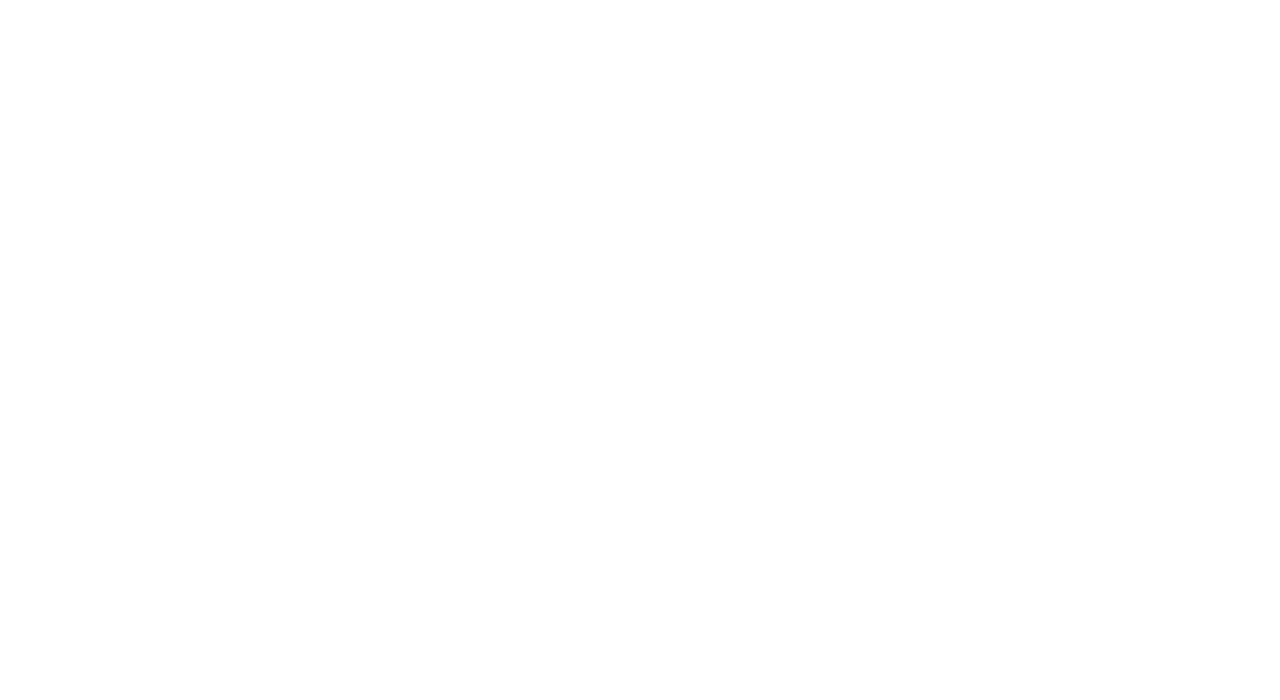
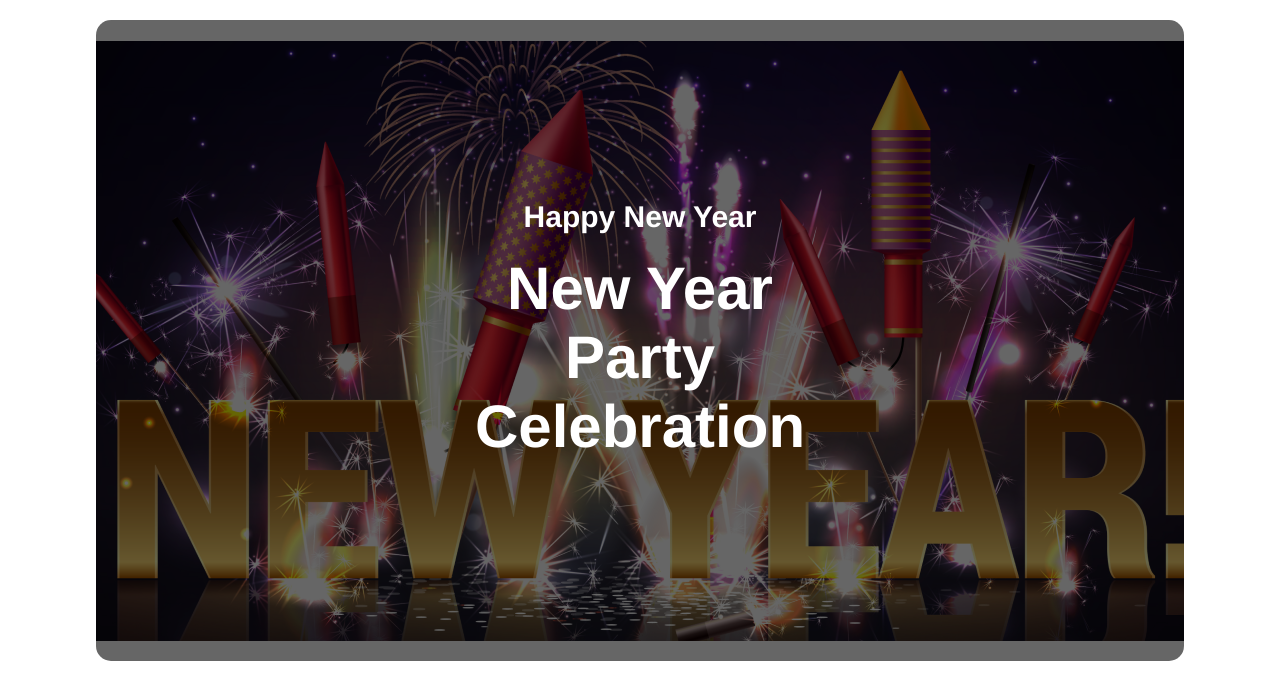
Before and after one commit to fariha-richi/Module-6_Assignment-1, a plain HTML site: page index.html in a window 1280 px wide. Drawn offline with Linux system fonts and the light colour scheme.

Commit message:
banner created

```diff
--- a/index.html
+++ b/index.html
@@ -4,10 +4,18 @@
     <meta charset="UTF-8">
     <meta name="viewport" content="width=device-width, initial-scale=1.0">
     <title>Happy New Year</title>
+    <link rel="stylesheet" href="styles/styles.css">
+     <!-- font awesome link -->
+     <link rel="preconnect" href="https://fonts.googleapis.com">
+     <link rel="preconnect" href="https://fonts.gstatic.com" crossorigin>
+     <link href="https://fonts.googleapis.com/css2?family=Merriweather:ital,wght@0,400;0,700;1,400&display=swap" rel="stylesheet">
 </head>
 <body>
-    <header>
-
+    <header class="banner">
+        <div>
+        <h4>Happy New Year</h4>
+        <h1>New Year Party Celebration</h1>
+    </div>
     </header>
     <main>
 
--- /dev/null
+++ b/styles/styles.css
@@ -0,0 +1,30 @@
+*{
+    margin: 0;
+    padding: 0;
+}
+header{
+        width: 85%;
+        margin: 20px auto;
+}
+.banner{
+    background-image: url('../images/Banner-Image.png');
+    background-repeat: no-repeat;
+    /*height: 600px;
+    width: 1320px;*/
+    background-position: center;
+    color:aliceblue;
+font-family:'Franklin Gothic Medium', 'Arial Narrow', Arial, sans-serif;
+text-align: center;
+box-shadow: inset 0 0 0 2000px rgba(0, 0, 0, 0.6);
+border-radius: 15px;
+}
+.banner h4{
+    padding: 180px 180px 10px;
+    font-size:30px;
+    color: white;
+}
+.banner h1{
+    padding:10px 350px 200px;
+    font-size: 60px;
+    color: white;
+}
```
Also changed, not shown: images/Banner-Image.png (renamed from images/Banner Image.png).
